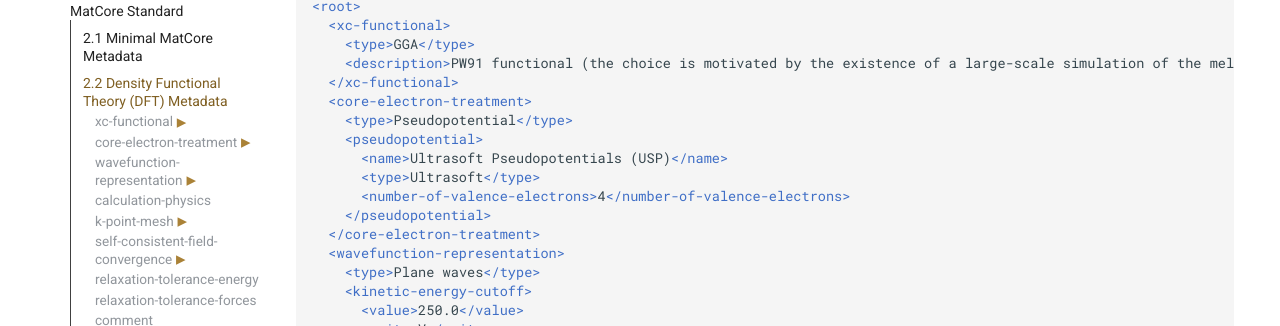
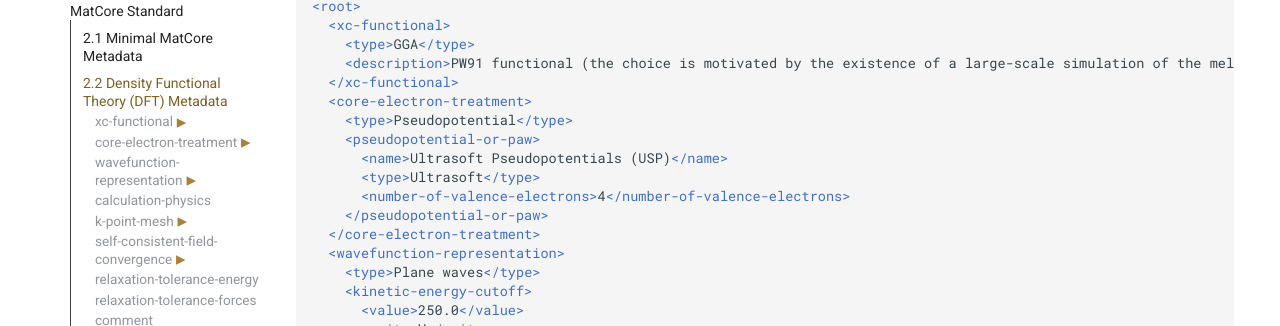
Before and after one commit to matcore-standard/matcore, an MkDocs documentation site: the page built from docs/standard/03-dft.md, in a window 1280 px wide and 900 px high, scrolled down 741 px. Shown: the part 291-617 px from the top of the window. Built offline with MkDocs 1.6.1 and Material for MkDocs 9.7.7, drawn with Linux system fonts in a browser that asks for light colours; comment, search, counter and statistics services are not loaded; the version menu is left out.

Commit message:
Rename pseudopotential to pseudopotential-or-paw (0021)
Community feedback found no obvious place for PAW details: the
container that holds them was named and described as a pseudopotential
only, and its required type had no term for PAW.

- schema/dft.yaml: core-electron-treatment > pseudopotential renamed
  pseudopotential-or-paw; type terms Norm conserving, PAW, Ultrasoft;
  every description and note under it says "the pseudopotential or
  PAW dataset".
- examples/dft.xml: the element renamed; contents unchanged.
- tests/test_properties.py: the structure tests follow the new name and
  terms; a new test fails if any text under the container names the
  pseudopotential alone.
- docs/standard/03-dft.md: regenerated.
- CLAUDE.md: the rename listed among changes since 0.5.0 (it breaks
  0.5.0 instances); status entry names the branch.

Co-Authored-By: Claude Opus 5.5 <noreply@anthropic.com>

```diff
--- a/docs/standard/03-dft.md
+++ b/docs/standard/03-dft.md
@@ -174,19 +174,19 @@ Recommended: `All-electron`, `PAW`, `Pseudopotential`. Other values are allowed.
 
 </details>
 
-<details class="note mc-property" id="dft.core-electron-treatment.pseudopotential" markdown="1">
-<summary><span class="mc-name">pseudopotential</span><span class="mc-icon mc-i-rep" title="repeatable: may appear more than once" aria-label="repeatable: may appear more than once"><svg width="18" height="18" xmlns="http://www.w3.org/2000/svg" viewBox="0 0 24 24"><path d="M12 6v3l4-4-4-4v3a8 8 0 0 0-8 8c0 1.57.46 3.03 1.24 4.26L6.7 14.8A5.9 5.9 0 0 1 6 12a6 6 0 0 1 6-6m6.76 1.74L17.3 9.2c.44.84.7 1.8.7 2.8a6 6 0 0 1-6 6v-3l-4 4 4 4v-3a8 8 0 0 0 8-8c0-1.57-.46-3.03-1.24-4.26"/></svg></span></summary>
+<details class="note mc-property" id="dft.core-electron-treatment.pseudopotential-or-paw" markdown="1">
+<summary><span class="mc-name">pseudopotential-or-paw</span><span class="mc-icon mc-i-rep" title="repeatable: may appear more than once" aria-label="repeatable: may appear more than once"><svg width="18" height="18" xmlns="http://www.w3.org/2000/svg" viewBox="0 0 24 24"><path d="M12 6v3l4-4-4-4v3a8 8 0 0 0-8 8c0 1.57.46 3.03 1.24 4.26L6.7 14.8A5.9 5.9 0 0 1 6 12a6 6 0 0 1 6-6m6.76 1.74L17.3 9.2c.44.84.7 1.8.7 2.8a6 6 0 0 1-6 6v-3l-4 4 4 4v-3a8 8 0 0 0 8-8c0-1.57-.46-3.03-1.24-4.26"/></svg></span></summary>
 
-For type "Pseudopotential", or type "PAW", additional information about the pseudopotentials.
+For type "Pseudopotential", or type "PAW", additional information about each pseudopotential or PAW dataset.
 
 | Required | Repeatable |
 |---|---|
 | no | yes |
 
-<details class="note mc-property" id="dft.core-electron-treatment.pseudopotential.name" markdown="1">
+<details class="note mc-property" id="dft.core-electron-treatment.pseudopotential-or-paw.name" markdown="1">
 <summary><span class="mc-name">name<span class="mc-star" title="required" aria-label="required">*</span></span><span class="mc-icon mc-i-once" title="appears at most once" aria-label="appears at most once"><svg width="18" height="18" xmlns="http://www.w3.org/2000/svg" viewBox="0 0 24 24"><path d="M18 12c0-1-.26-1.96-.7-2.8l1.46-1.46A7.93 7.93 0 0 1 20 12c0 1.39-.36 2.68-1 3.82l-1.5-1.5c.32-.72.5-1.49.5-2.32M2.39 1.73 1.11 3 5.5 7.37C4.55 8.68 4 10.27 4 12c0 1.57.46 3.03 1.24 4.26L6.7 14.8A5.9 5.9 0 0 1 6 12c0-1.17.34-2.26.92-3.19l8.27 8.27c-.93.58-2.02.92-3.19.92v-3l-4 4 4 4v-3c1.73 0 3.32-.55 4.63-1.5l4.21 4.23 1.27-1.27zM12 6v2.8l.1.1L16 5l-4-4v3c-1.38 0-2.68.36-3.82 1l1.5 1.5c.72-.32 1.5-.5 2.32-.5"/></svg></span></summary>
 
-The name of the pseudopotential.
+The name of the pseudopotential or PAW dataset.
 
 | Required | Repeatable | Type | Extent | Kind | Rec. unit |
 |---|---|---|---|---|---|
@@ -194,23 +194,23 @@ The name of the pseudopotential.
 
 </details>
 
-<details class="note mc-property" id="dft.core-electron-treatment.pseudopotential.type" markdown="1">
+<details class="note mc-property" id="dft.core-electron-treatment.pseudopotential-or-paw.type" markdown="1">
 <summary><span class="mc-name">type<span class="mc-star" title="required" aria-label="required">*</span></span><span class="mc-icon mc-i-once" title="appears at most once" aria-label="appears at most once"><svg width="18" height="18" xmlns="http://www.w3.org/2000/svg" viewBox="0 0 24 24"><path d="M18 12c0-1-.26-1.96-.7-2.8l1.46-1.46A7.93 7.93 0 0 1 20 12c0 1.39-.36 2.68-1 3.82l-1.5-1.5c.32-.72.5-1.49.5-2.32M2.39 1.73 1.11 3 5.5 7.37C4.55 8.68 4 10.27 4 12c0 1.57.46 3.03 1.24 4.26L6.7 14.8A5.9 5.9 0 0 1 6 12c0-1.17.34-2.26.92-3.19l8.27 8.27c-.93.58-2.02.92-3.19.92v-3l-4 4 4 4v-3c1.73 0 3.32-.55 4.63-1.5l4.21 4.23 1.27-1.27zM12 6v2.8l.1.1L16 5l-4-4v3c-1.38 0-2.68.36-3.82 1l1.5 1.5c.72-.32 1.5-.5 2.32-.5"/></svg></span></summary>
 
-The physical form of the pseudopotential.
+The physical form of the pseudopotential or PAW dataset.
 
 | Required | Repeatable | Type | Extent | Kind | Rec. unit |
 |---|---|---|---|---|---|
 | yes | no | string | [] | inapplicable | — |
 
-Recommended: `Norm conserving`, `Ultrasoft`. Other values are allowed.
+Recommended: `Norm conserving`, `PAW`, `Ultrasoft`. Other values are allowed.
 
 </details>
 
-<details class="note mc-property" id="dft.core-electron-treatment.pseudopotential.description" markdown="1">
+<details class="note mc-property" id="dft.core-electron-treatment.pseudopotential-or-paw.description" markdown="1">
 <summary><span class="mc-name">description</span><span class="mc-icon mc-i-once" title="appears at most once" aria-label="appears at most once"><svg width="18" height="18" xmlns="http://www.w3.org/2000/svg" viewBox="0 0 24 24"><path d="M18 12c0-1-.26-1.96-.7-2.8l1.46-1.46A7.93 7.93 0 0 1 20 12c0 1.39-.36 2.68-1 3.82l-1.5-1.5c.32-.72.5-1.49.5-2.32M2.39 1.73 1.11 3 5.5 7.37C4.55 8.68 4 10.27 4 12c0 1.57.46 3.03 1.24 4.26L6.7 14.8A5.9 5.9 0 0 1 6 12c0-1.17.34-2.26.92-3.19l8.27 8.27c-.93.58-2.02.92-3.19.92v-3l-4 4 4 4v-3c1.73 0 3.32-.55 4.63-1.5l4.21 4.23 1.27-1.27zM12 6v2.8l.1.1L16 5l-4-4v3c-1.38 0-2.68.36-3.82 1l1.5 1.5c.72-.32 1.5-.5 2.32-.5"/></svg></span></summary>
 
-Explanatory text about the pseudopotential including any relevant identifying information.
+Explanatory text about the pseudopotential or PAW dataset including any relevant identifying information.
 
 | Required | Repeatable | Type | Extent | Kind | Rec. unit |
 |---|---|---|---|---|---|
@@ -218,7 +218,7 @@ Explanatory text about the pseudopotential including any relevant identifying in
 
 </details>
 
-<details class="note mc-property" id="dft.core-electron-treatment.pseudopotential.number-of-valence-electrons" markdown="1">
+<details class="note mc-property" id="dft.core-electron-treatment.pseudopotential-or-paw.number-of-valence-electrons" markdown="1">
 <summary><span class="mc-name">number-of-valence-electrons<span class="mc-star" title="required" aria-label="required">*</span></span><span class="mc-icon mc-i-once" title="appears at most once" aria-label="appears at most once"><svg width="18" height="18" xmlns="http://www.w3.org/2000/svg" viewBox="0 0 24 24"><path d="M18 12c0-1-.26-1.96-.7-2.8l1.46-1.46A7.93 7.93 0 0 1 20 12c0 1.39-.36 2.68-1 3.82l-1.5-1.5c.32-.72.5-1.49.5-2.32M2.39 1.73 1.11 3 5.5 7.37C4.55 8.68 4 10.27 4 12c0 1.57.46 3.03 1.24 4.26L6.7 14.8A5.9 5.9 0 0 1 6 12c0-1.17.34-2.26.92-3.19l8.27 8.27c-.93.58-2.02.92-3.19.92v-3l-4 4 4 4v-3c1.73 0 3.32-.55 4.63-1.5l4.21 4.23 1.27-1.27zM12 6v2.8l.1.1L16 5l-4-4v3c-1.38 0-2.68.36-3.82 1l1.5 1.5c.72-.32 1.5-.5 2.32-.5"/></svg></span></summary>
 
 The number of electrons treated explicitly.
@@ -231,10 +231,10 @@ Minimum: 1.
 
 </details>
 
-<details class="note mc-property" id="dft.core-electron-treatment.pseudopotential.repository" markdown="1">
+<details class="note mc-property" id="dft.core-electron-treatment.pseudopotential-or-paw.repository" markdown="1">
 <summary><span class="mc-name">repository</span><span class="mc-icon mc-i-once" title="appears at most once" aria-label="appears at most once"><svg width="18" height="18" xmlns="http://www.w3.org/2000/svg" viewBox="0 0 24 24"><path d="M18 12c0-1-.26-1.96-.7-2.8l1.46-1.46A7.93 7.93 0 0 1 20 12c0 1.39-.36 2.68-1 3.82l-1.5-1.5c.32-.72.5-1.49.5-2.32M2.39 1.73 1.11 3 5.5 7.37C4.55 8.68 4 10.27 4 12c0 1.57.46 3.03 1.24 4.26L6.7 14.8A5.9 5.9 0 0 1 6 12c0-1.17.34-2.26.92-3.19l8.27 8.27c-.93.58-2.02.92-3.19.92v-3l-4 4 4 4v-3c1.73 0 3.32-.55 4.63-1.5l4.21 4.23 1.27-1.27zM12 6v2.8l.1.1L16 5l-4-4v3c-1.38 0-2.68.36-3.82 1l1.5 1.5c.72-.32 1.5-.5 2.32-.5"/></svg></span></summary>
 
-The database from which the pseudopotential was obtained.
+The database from which the pseudopotential or PAW dataset was obtained.
 
 | Required | Repeatable | Type | Extent | Kind | Rec. unit |
 |---|---|---|---|---|---|
@@ -242,10 +242,10 @@ The database from which the pseudopotential was obtained.
 
 </details>
 
-<details class="note mc-property" id="dft.core-electron-treatment.pseudopotential.version" markdown="1">
+<details class="note mc-property" id="dft.core-electron-treatment.pseudopotential-or-paw.version" markdown="1">
 <summary><span class="mc-name">version</span><span class="mc-icon mc-i-once" title="appears at most once" aria-label="appears at most once"><svg width="18" height="18" xmlns="http://www.w3.org/2000/svg" viewBox="0 0 24 24"><path d="M18 12c0-1-.26-1.96-.7-2.8l1.46-1.46A7.93 7.93 0 0 1 20 12c0 1.39-.36 2.68-1 3.82l-1.5-1.5c.32-.72.5-1.49.5-2.32M2.39 1.73 1.11 3 5.5 7.37C4.55 8.68 4 10.27 4 12c0 1.57.46 3.03 1.24 4.26L6.7 14.8A5.9 5.9 0 0 1 6 12c0-1.17.34-2.26.92-3.19l8.27 8.27c-.93.58-2.02.92-3.19.92v-3l-4 4 4 4v-3c1.73 0 3.32-.55 4.63-1.5l4.21 4.23 1.27-1.27zM12 6v2.8l.1.1L16 5l-4-4v3c-1.38 0-2.68.36-3.82 1l1.5 1.5c.72-.32 1.5-.5 2.32-.5"/></svg></span></summary>
 
-The version of the pseudopotential.
+The version of the pseudopotential or PAW dataset.
 
 | Required | Repeatable | Type | Extent | Kind | Rec. unit |
 |---|---|---|---|---|---|
@@ -255,10 +255,10 @@ Examples: `6.3.1`.
 
 </details>
 
-<details class="note mc-property" id="dft.core-electron-treatment.pseudopotential.doi" markdown="1">
+<details class="note mc-property" id="dft.core-electron-treatment.pseudopotential-or-paw.doi" markdown="1">
 <summary><span class="mc-name">doi</span><span class="mc-icon mc-i-once" title="appears at most once" aria-label="appears at most once"><svg width="18" height="18" xmlns="http://www.w3.org/2000/svg" viewBox="0 0 24 24"><path d="M18 12c0-1-.26-1.96-.7-2.8l1.46-1.46A7.93 7.93 0 0 1 20 12c0 1.39-.36 2.68-1 3.82l-1.5-1.5c.32-.72.5-1.49.5-2.32M2.39 1.73 1.11 3 5.5 7.37C4.55 8.68 4 10.27 4 12c0 1.57.46 3.03 1.24 4.26L6.7 14.8A5.9 5.9 0 0 1 6 12c0-1.17.34-2.26.92-3.19l8.27 8.27c-.93.58-2.02.92-3.19.92v-3l-4 4 4 4v-3c1.73 0 3.32-.55 4.63-1.5l4.21 4.23 1.27-1.27zM12 6v2.8l.1.1L16 5l-4-4v3c-1.38 0-2.68.36-3.82 1l1.5 1.5c.72-.32 1.5-.5 2.32-.5"/></svg></span></summary>
 
-The digital object identifier (DOI) for the pseudopotential.
+The digital object identifier (DOI) for the pseudopotential or PAW dataset.
 
 | Required | Repeatable | Type | Extent | Kind | Rec. unit |
 |---|---|---|---|---|---|
@@ -268,18 +268,18 @@ Pattern: `https://doi\.org/10\.[^/]+/.+`.
 
 </details>
 
-<details class="note mc-property" id="dft.core-electron-treatment.pseudopotential.checksum" markdown="1">
+<details class="note mc-property" id="dft.core-electron-treatment.pseudopotential-or-paw.checksum" markdown="1">
 <summary><span class="mc-name">checksum</span><span class="mc-icon mc-i-once" title="appears at most once" aria-label="appears at most once"><svg width="18" height="18" xmlns="http://www.w3.org/2000/svg" viewBox="0 0 24 24"><path d="M18 12c0-1-.26-1.96-.7-2.8l1.46-1.46A7.93 7.93 0 0 1 20 12c0 1.39-.36 2.68-1 3.82l-1.5-1.5c.32-.72.5-1.49.5-2.32M2.39 1.73 1.11 3 5.5 7.37C4.55 8.68 4 10.27 4 12c0 1.57.46 3.03 1.24 4.26L6.7 14.8A5.9 5.9 0 0 1 6 12c0-1.17.34-2.26.92-3.19l8.27 8.27c-.93.58-2.02.92-3.19.92v-3l-4 4 4 4v-3c1.73 0 3.32-.55 4.63-1.5l4.21 4.23 1.27-1.27zM12 6v2.8l.1.1L16 5l-4-4v3c-1.38 0-2.68.36-3.82 1l1.5 1.5c.72-.32 1.5-.5 2.32-.5"/></svg></span></summary>
 
-A digital fingerprint of the pseudopotential file, computed by a named algorithm.
+A digital fingerprint of the pseudopotential or PAW dataset file, computed by a named algorithm.
 
 | Required | Repeatable |
 |---|---|
 | no | no |
 
-Note: Use checksum when the pseudopotential is identified by a checksum of its file (e.g. the SHA256 hash of a VASP POTCAR file). For any other designation, use unique-identifier.
+Note: Use checksum when the pseudopotential or PAW dataset is identified by a checksum of its file (e.g. the SHA256 hash of a VASP POTCAR file). For any other designation, use unique-identifier.
 
-<details class="note mc-property" id="dft.core-electron-treatment.pseudopotential.checksum.file" markdown="1">
+<details class="note mc-property" id="dft.core-electron-treatment.pseudopotential-or-paw.checksum.file" markdown="1">
 <summary><span class="mc-name">file<span class="mc-star" title="required" aria-label="required">*</span></span><span class="mc-icon mc-i-once" title="appears at most once" aria-label="appears at most once"><svg width="18" height="18" xmlns="http://www.w3.org/2000/svg" viewBox="0 0 24 24"><path d="M18 12c0-1-.26-1.96-.7-2.8l1.46-1.46A7.93 7.93 0 0 1 20 12c0 1.39-.36 2.68-1 3.82l-1.5-1.5c.32-.72.5-1.49.5-2.32M2.39 1.73 1.11 3 5.5 7.37C4.55 8.68 4 10.27 4 12c0 1.57.46 3.03 1.24 4.26L6.7 14.8A5.9 5.9 0 0 1 6 12c0-1.17.34-2.26.92-3.19l8.27 8.27c-.93.58-2.02.92-3.19.92v-3l-4 4 4 4v-3c1.73 0 3.32-.55 4.63-1.5l4.21 4.23 1.27-1.27zM12 6v2.8l.1.1L16 5l-4-4v3c-1.38 0-2.68.36-3.82 1l1.5 1.5c.72-.32 1.5-.5 2.32-.5"/></svg></span></summary>
 
 The name of the file.
@@ -290,7 +290,7 @@ The name of the file.
 
 </details>
 
-<details class="note mc-property" id="dft.core-electron-treatment.pseudopotential.checksum.algorithm" markdown="1">
+<details class="note mc-property" id="dft.core-electron-treatment.pseudopotential-or-paw.checksum.algorithm" markdown="1">
 <summary><span class="mc-name">algorithm<span class="mc-star" title="required" aria-label="required">*</span></span><span class="mc-icon mc-i-once" title="appears at most once" aria-label="appears at most once"><svg width="18" height="18" xmlns="http://www.w3.org/2000/svg" viewBox="0 0 24 24"><path d="M18 12c0-1-.26-1.96-.7-2.8l1.46-1.46A7.93 7.93 0 0 1 20 12c0 1.39-.36 2.68-1 3.82l-1.5-1.5c.32-.72.5-1.49.5-2.32M2.39 1.73 1.11 3 5.5 7.37C4.55 8.68 4 10.27 4 12c0 1.57.46 3.03 1.24 4.26L6.7 14.8A5.9 5.9 0 0 1 6 12c0-1.17.34-2.26.92-3.19l8.27 8.27c-.93.58-2.02.92-3.19.92v-3l-4 4 4 4v-3c1.73 0 3.32-.55 4.63-1.5l4.21 4.23 1.27-1.27zM12 6v2.8l.1.1L16 5l-4-4v3c-1.38 0-2.68.36-3.82 1l1.5 1.5c.72-.32 1.5-.5 2.32-.5"/></svg></span></summary>
 
 The algorithm that computed the checksum.
@@ -303,7 +303,7 @@ Recommended: `SHA1`, `SHA224`, `SHA256`, `SHA384`, `SHA512`, `SHA3-256`, `SHA3-3
 
 </details>
 
-<details class="note mc-property" id="dft.core-electron-treatment.pseudopotential.checksum.value" markdown="1">
+<details class="note mc-property" id="dft.core-electron-treatment.pseudopotential-or-paw.checksum.value" markdown="1">
 <summary><span class="mc-name">value<span class="mc-star" title="required" aria-label="required">*</span></span><span class="mc-icon mc-i-once" title="appears at most once" aria-label="appears at most once"><svg width="18" height="18" xmlns="http://www.w3.org/2000/svg" viewBox="0 0 24 24"><path d="M18 12c0-1-.26-1.96-.7-2.8l1.46-1.46A7.93 7.93 0 0 1 20 12c0 1.39-.36 2.68-1 3.82l-1.5-1.5c.32-.72.5-1.49.5-2.32M2.39 1.73 1.11 3 5.5 7.37C4.55 8.68 4 10.27 4 12c0 1.57.46 3.03 1.24 4.26L6.7 14.8A5.9 5.9 0 0 1 6 12c0-1.17.34-2.26.92-3.19l8.27 8.27c-.93.58-2.02.92-3.19.92v-3l-4 4 4 4v-3c1.73 0 3.32-.55 4.63-1.5l4.21 4.23 1.27-1.27zM12 6v2.8l.1.1L16 5l-4-4v3c-1.38 0-2.68.36-3.82 1l1.5 1.5c.72-.32 1.5-.5 2.32-.5"/></svg></span></summary>
 
 The checksum of the file, in lowercase hexadecimal digits.
@@ -318,16 +318,16 @@ Pattern: `[0-9a-f]+`.
 
 </details>
 
-<details class="note mc-property" id="dft.core-electron-treatment.pseudopotential.unique-identifier" markdown="1">
+<details class="note mc-property" id="dft.core-electron-treatment.pseudopotential-or-paw.unique-identifier" markdown="1">
 <summary><span class="mc-name">unique-identifier</span><span class="mc-icon mc-i-once" title="appears at most once" aria-label="appears at most once"><svg width="18" height="18" xmlns="http://www.w3.org/2000/svg" viewBox="0 0 24 24"><path d="M18 12c0-1-.26-1.96-.7-2.8l1.46-1.46A7.93 7.93 0 0 1 20 12c0 1.39-.36 2.68-1 3.82l-1.5-1.5c.32-.72.5-1.49.5-2.32M2.39 1.73 1.11 3 5.5 7.37C4.55 8.68 4 10.27 4 12c0 1.57.46 3.03 1.24 4.26L6.7 14.8A5.9 5.9 0 0 1 6 12c0-1.17.34-2.26.92-3.19l8.27 8.27c-.93.58-2.02.92-3.19.92v-3l-4 4 4 4v-3c1.73 0 3.32-.55 4.63-1.5l4.21 4.23 1.27-1.27zM12 6v2.8l.1.1L16 5l-4-4v3c-1.38 0-2.68.36-3.82 1l1.5 1.5c.72-.32 1.5-.5 2.32-.5"/></svg></span></summary>
 
-A token other than a checksum that identifies the pseudopotential, such as a label or code assigned by the library that distributes it.
+A token other than a checksum that identifies the pseudopotential or PAW dataset, such as a label or code assigned by the library that distributes it.
 
 | Required | Repeatable | Type | Extent | Kind | Rec. unit |
 |---|---|---|---|---|---|
 | no | no | string | [] | inapplicable | — |
 
-Note: For a checksum of the pseudopotential file, use checksum instead.
+Note: For a checksum of the pseudopotential or PAW dataset file, use checksum instead.
 
 </details>
 
@@ -858,11 +858,11 @@ Dataset source: [https://doi.org/10.60732/8e9bc5b0](https://doi.org/10.60732/8e9
   </xc-functional>
   <core-electron-treatment>
     <type>Pseudopotential</type>
-    <pseudopotential>
+    <pseudopotential-or-paw>
       <name>Ultrasoft Pseudopotentials (USP)</name>
       <type>Ultrasoft</type>
       <number-of-valence-electrons>4</number-of-valence-electrons>
-    </pseudopotential>
+    </pseudopotential-or-paw>
   </core-electron-treatment>
   <wavefunction-representation>
     <type>Plane waves</type>
```
Also changed, not shown: CLAUDE.md (+4 -2 lines), 3 other files.
